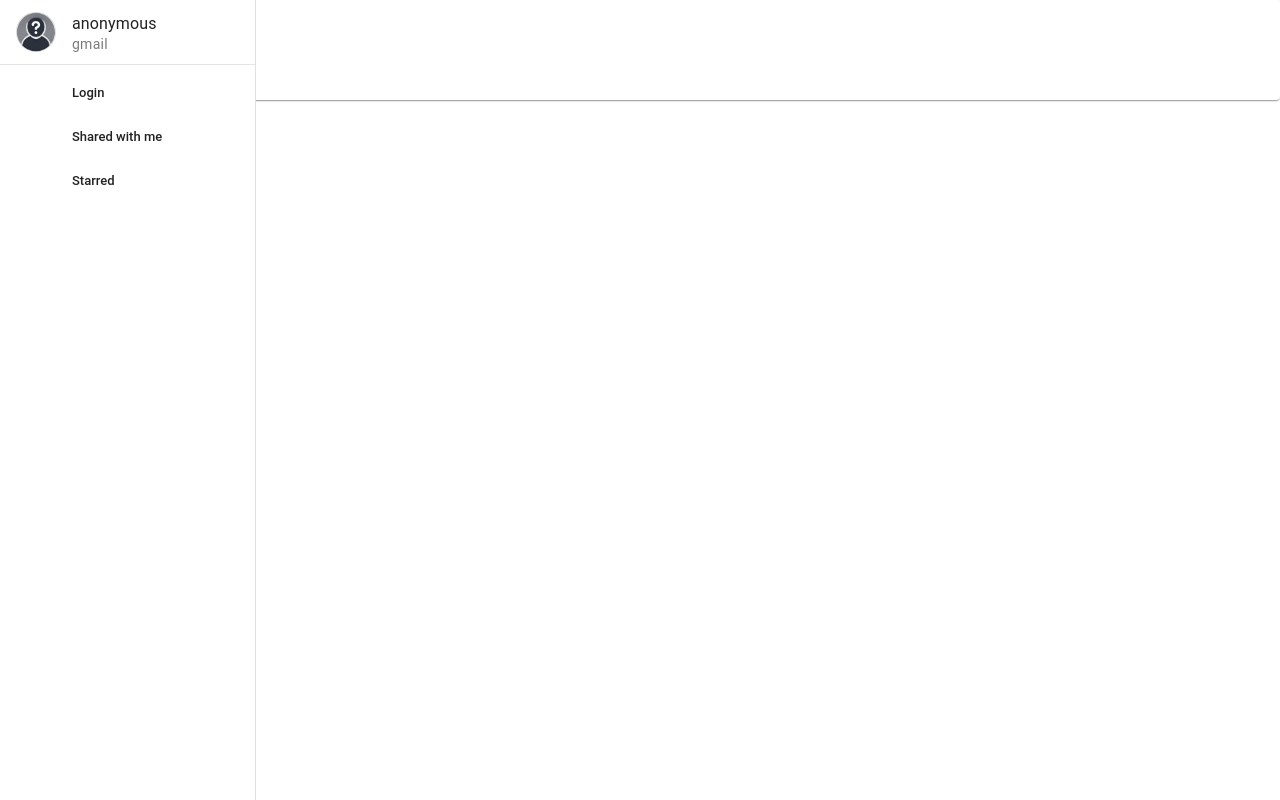
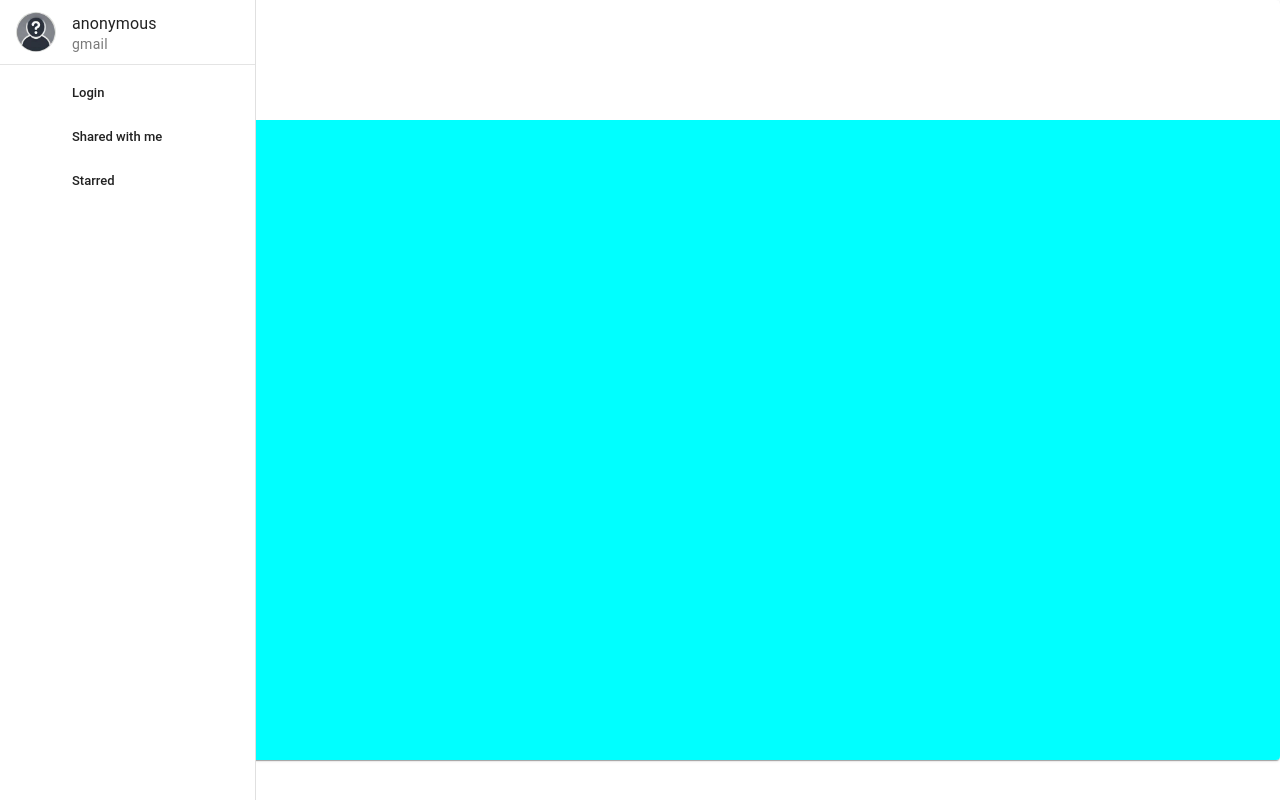
Before and after one commit to honeykokia/The-Forge-vue, a Vue app: page / in a window 1280 px wide. Built offline with nearby package versions, Linux system fonts and the light colour scheme.

Commit message:
contiune work..

```diff
--- a/package.json
+++ b/package.json
@@ -9,6 +9,7 @@
     "preview": "vite preview"
   },
   "dependencies": {
+    "@mdi/font": "^7.4.47",
     "pinia": "^2.3.0",
     "vue": "^3.5.13",
     "vue-router": "^4.5.0",
--- a/src/App.vue
+++ b/src/App.vue
@@ -1,9 +1,12 @@
 <script setup>
 import { RouterLink, RouterView } from 'vue-router'
 import HelloWorld from './components/HelloWorld.vue'
+import HomeView from './views/HomeView.vue';
 </script>
 
 <template>
+  <HomeView/>
+
   <!-- <header>
 
     <div class="wrapper">
@@ -16,7 +19,7 @@ import HelloWorld from './components/HelloWorld.vue'
     </div>
   </header> -->
 
-  <RouterView />
+  <!-- <RouterView /> -->
 </template>
 
 <style scoped>
--- a/src/views/HomeView.vue
+++ b/src/views/HomeView.vue
@@ -31,10 +31,28 @@ const memberAvatarRef = ref(memberAvatar)
         </v-list>
       </v-navigation-drawer>
 
-      <v-main style="height: 100px"></v-main>
+      <v-main class="header">
+        <div class="nav-left">
+          <i class="title">The Forge</i>
+        </div>
+        <div class="nav-right">
+
+        </div>
+      </v-main>
     </v-layout>
+    <div class="content">
+
+    </div>
   </v-card>
 </template>
 <style scoped>
-
+.header{
+  height: 15vh;
+  width: 100vw;
+}
+.content{
+  height: 80vh;
+  width: 100vw;
+  background-color: aqua;
+}
 </style>
```
Also changed, not shown: 1 other file (tests, documents, lock files or other folders).
